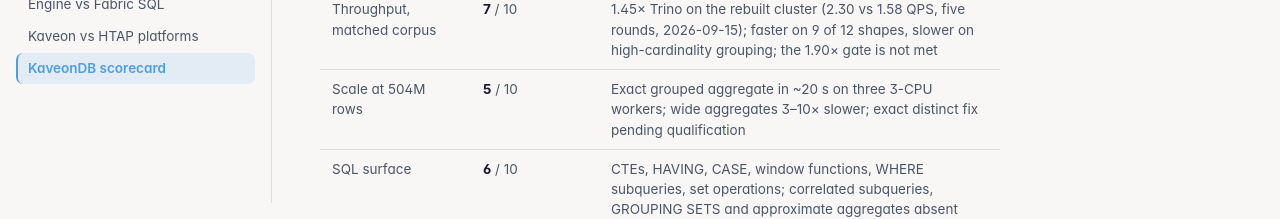
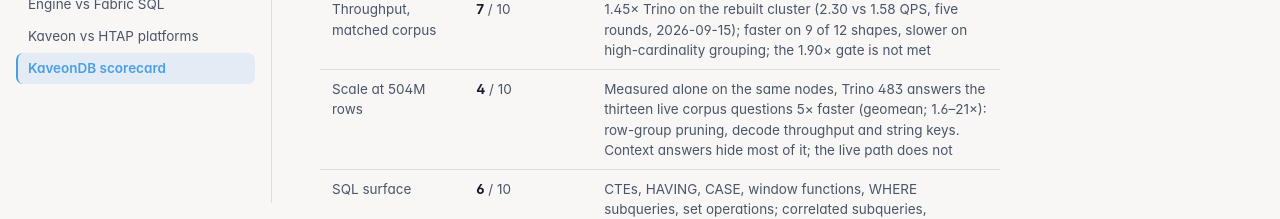
Before and after one commit to PruthviProdduturi/Kaveon, a Next.js app in the folder studio/: page /docs/research/scorecard in a window 1280 px wide. Shown: the part 597-816 px from the top of the page. Built offline with nearby package versions, Linux system fonts and the light colour scheme; no server answers; a web font is replaced by a local one.

Commit message:
qual: time to answer on the 504M-row table, Kaveon vs Trino measured alone (Trino 5x faster on live statements)

```diff
--- a/studio/app/docs/research/scorecard/page.tsx
+++ b/studio/app/docs/research/scorecard/page.tsx
@@ -4,7 +4,7 @@ export const metadata = { title: "KaveonDB scorecard" };
 
 const analytics: [string, number, string][] = [
   ["Throughput, matched corpus", 7, "1.45× Trino on the rebuilt cluster (2.30 vs 1.58 QPS, five rounds, 2026-09-15); faster on 9 of 12 shapes, slower on high-cardinality grouping; the 1.90× gate is not met"],
-  ["Scale at 504M rows", 5, "Exact grouped aggregate in ~20 s on three 3-CPU workers; wide aggregates 3–10× slower; exact distinct fix pending qualification"],
+  ["Scale at 504M rows", 4, "Measured alone on the same nodes, Trino 483 answers the thirteen live corpus questions 5× faster (geomean; 1.6–21×): row-group pruning, decode throughput and string keys. Context answers hide most of it; the live path does not"],
   ["SQL surface", 6, "CTEs, HAVING, CASE, window functions, WHERE subqueries, set operations; correlated subqueries, GROUPING SETS and approximate aggregates absent"],
   ["Storage and formats", 5, "Parquet, Delta (no checkpoints), Iceberg readers on ADLS Gen2 and local disk; no S3, no table writes"],
   ["Federation", 1, "No connectors; the Engine reads lake files. Out of scope by design"],
```
Also changed, not shown: 4 other files (tests, documents, lock files or other folders).
